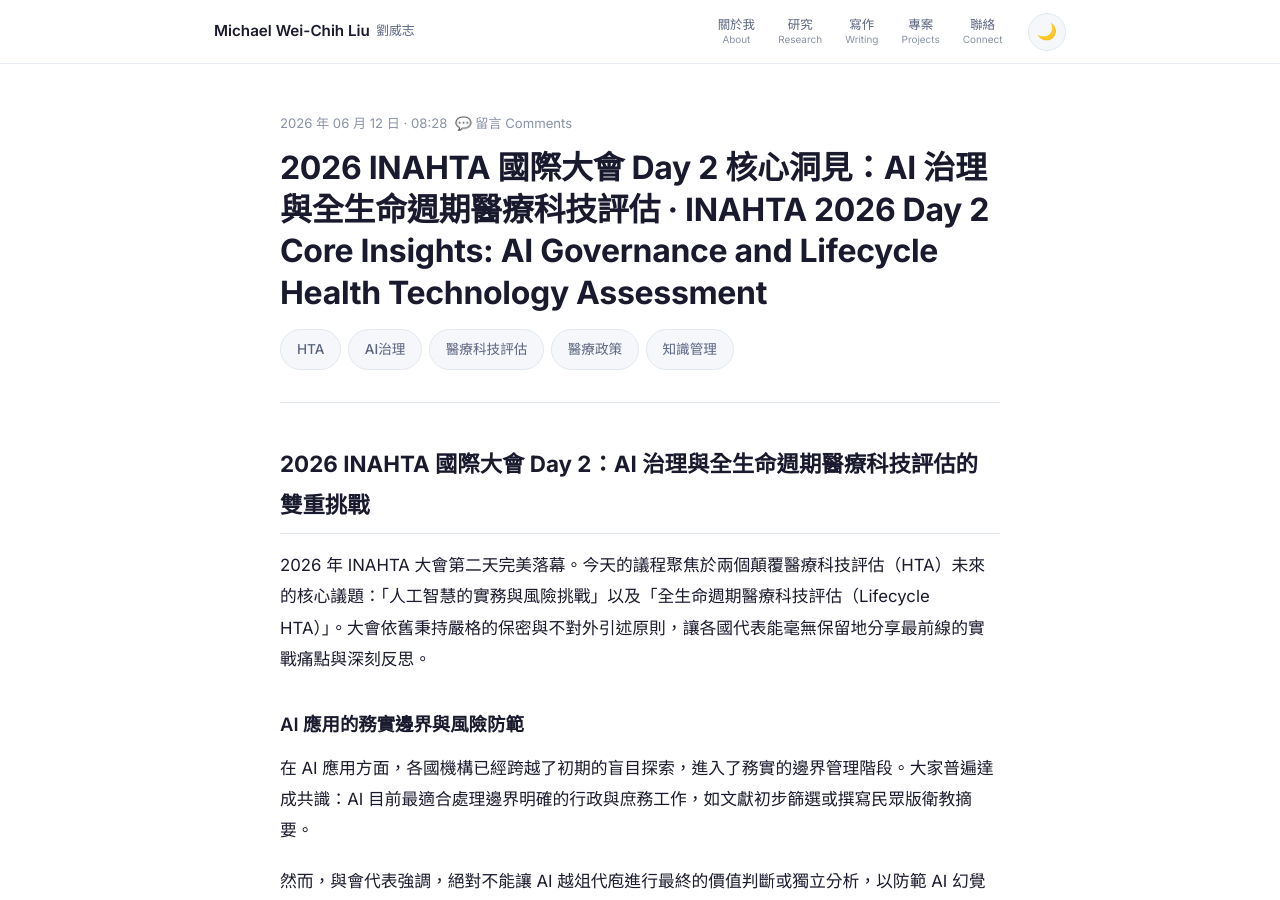
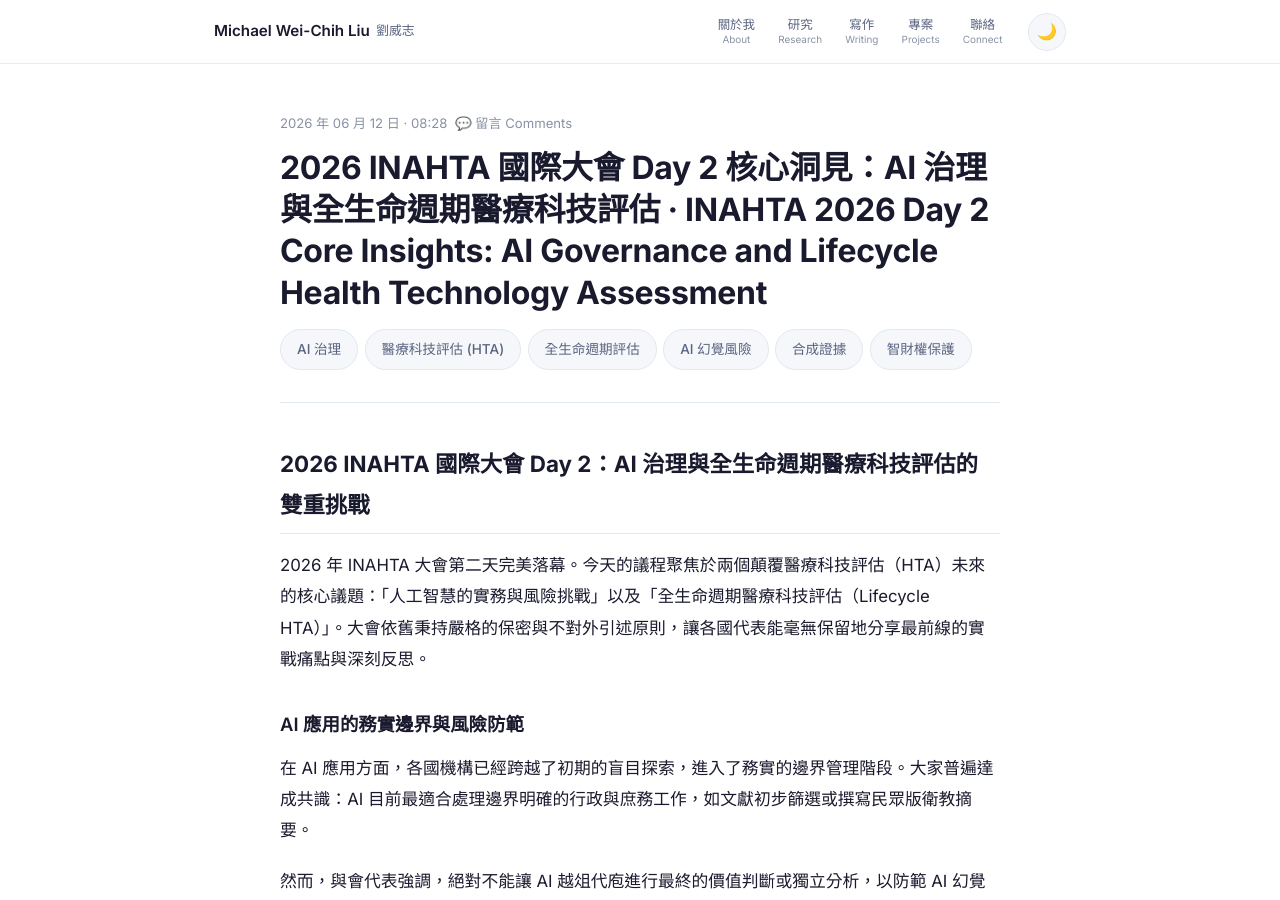
Before and after one commit to liuweichihtw-0624/liuweichihtw-0624.github.io, a Jekyll site: the page built from _posts/2026-06-12-inahta-2026-ai-governance-lifecycle-hta.md, in a window 1280 px wide and 900 px high. Built offline with Jekyll 4.4.1, drawn with Linux system fonts in a browser that asks for light colours; comment, search, counter and statistics services are not loaded.

Commit message:
retag: update tags for 2026-06-12-inahta-2026-ai-governance-lifecycle-hta.md

```diff
--- a/_posts/2026-06-12-inahta-2026-ai-governance-lifecycle-hta.md
+++ b/_posts/2026-06-12-inahta-2026-ai-governance-lifecycle-hta.md
@@ -2,7 +2,7 @@
 layout: post
 title: "2026 INAHTA 國際大會 Day 2 核心洞見：AI 治理與全生命週期醫療科技評估 · INAHTA 2026 Day 2 Core Insights: AI Governance and Lifecycle Health Technology Assessment"
 date: 2026-06-12 08:28:37 +0800
-tags: [HTA, AI治理, 醫療科技評估, 醫療政策, 知識管理]
+tags: ["AI 治理", "醫療科技評估 (HTA)", "全生命週期評估", "AI 幻覺風險", "合成證據", "智財權保護"]
 publish: true
 syndicate: []
 excerpt: "INAHTA大會第二天聚焦AI實務挑戰與全生命週期HTA，各國代表共識：跨國合作與統一規範，才能在擁抱創新的同時守護科學嚴謹。"
```
